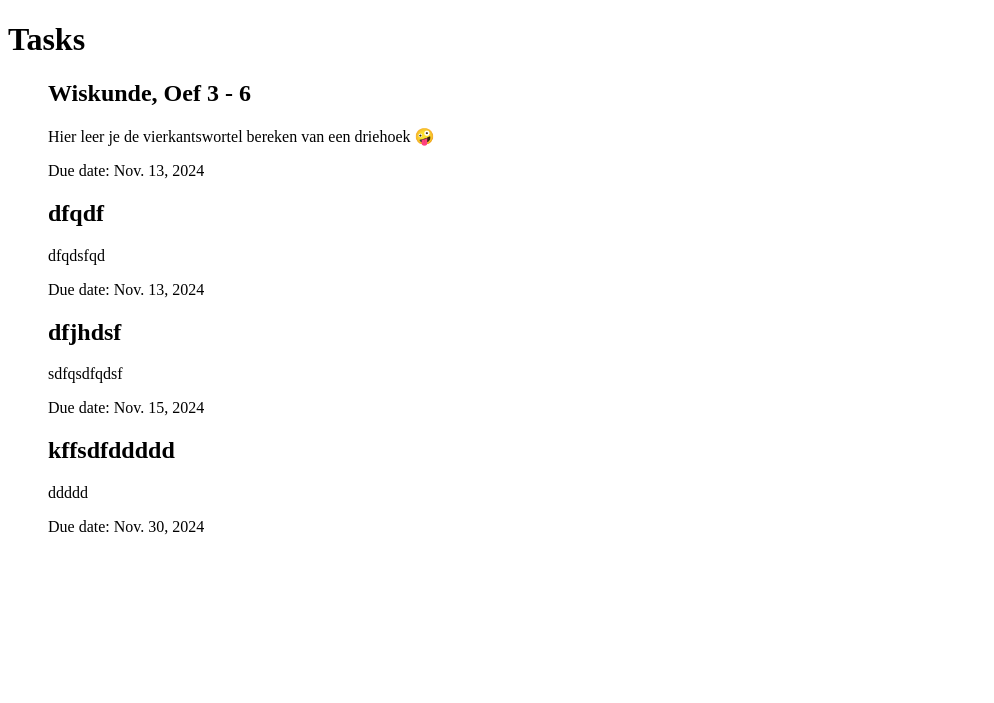
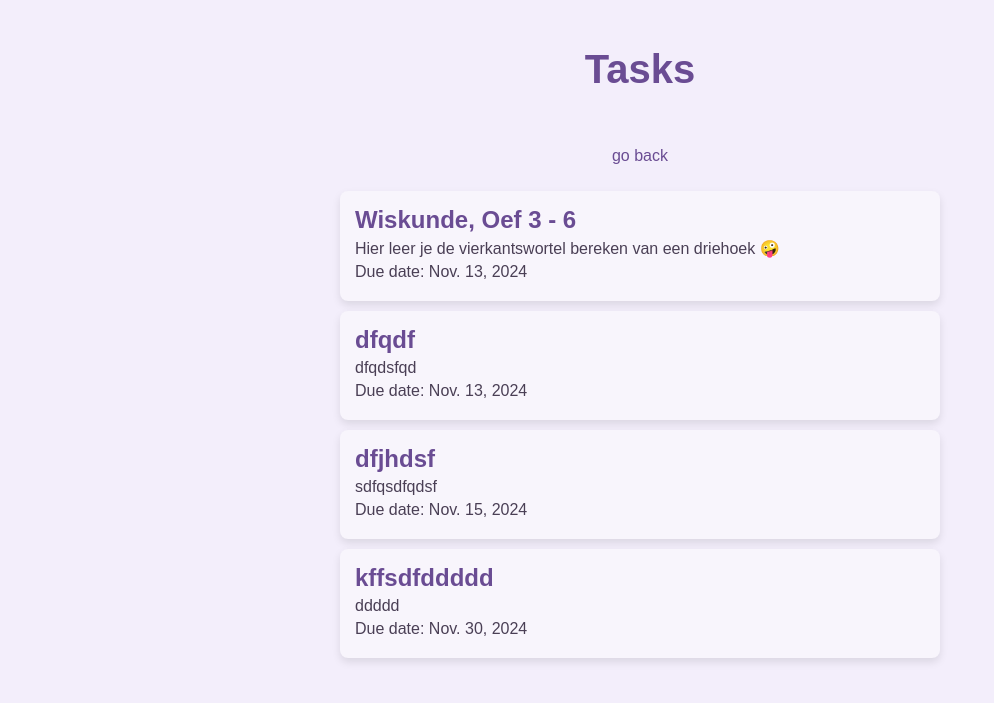
Before and after one commit to KarstenVerherstraeten/DjangoLogin, a Django app: page /accounts/view-tasks/ in a window 1280 px wide. Shown: the top 703 px of the page, without its empty margins (0-994 px from the left). Run offline with Django 5.2, Linux system fonts and the light colour scheme; data comes from the database, SQL or seed files in the repository.

Commit message:
Add CSS styling for viewTasks page and link stylesheet in HTML template

```diff
--- /dev/null
+++ b/login/static/login/viewTasks.css
@@ -0,0 +1,89 @@
+/* tasks.css */
+
+/* Body styling for consistent background and font */
+body {
+    font-family: Arial, sans-serif;
+    background-color: #f3eefb; /* Light purple background */
+    color: #4a3f55; /* Soft purple text */
+    display: flex;
+    flex-direction: column;
+    align-items: center;
+    margin: 0;
+    padding: 20px;
+}
+
+/* Header styling */
+h1 {
+    color: #6a4c93; /* Light purple */
+    font-size: 2.5rem;
+    margin-bottom: 1em;
+    text-align: center;
+}
+
+/* Task list container */
+ul {
+    list-style-type: none;
+    padding: 0;
+    width: 100%;
+    max-width: 600px;
+}
+
+/* Individual task container */
+div {
+    background-color: #f8f5fc; /* Very light purple */
+    padding: 15px;
+    margin: 10px 0;
+    border-radius: 8px;
+    box-shadow: 0 4px 8px rgba(0, 0, 0, 0.1);
+}
+
+/* Task title */
+h2 {
+    color: #6a4c93;
+    font-size: 1.5rem;
+    margin: 0 0 5px;
+}
+
+/* Task description and due date */
+p {
+    font-size: 1rem;
+    color: #4a3f55;
+    margin: 5px 0;
+}
+
+/* Message when there are no tasks */
+p.no-tasks {
+    color: #6a4c93;
+    font-size: 1.2rem;
+    text-align: center;
+    margin-top: 20px;
+}
+
+/* Go back link */
+a {
+    color: #6a4c93;
+    font-size: 1rem;
+    text-align: center;
+    margin-top: 15px;
+    text-decoration: none;
+    transition: color 0.3s ease;
+}
+
+a:hover {
+    color: #8e6bb3; /* Hover color for link */
+}
+
+/* Responsive adjustments */
+@media (max-width: 768px) {
+    h1 {
+        font-size: 2rem;
+    }
+
+    h2 {
+        font-size: 1.3rem;
+    }
+
+    p {
+        font-size: 0.9rem;
+    }
+}
--- a/login/templates/pages/viewTasks.html
+++ b/login/templates/pages/viewTasks.html
@@ -3,12 +3,14 @@
 <head>
     <meta charset="UTF-8">
     <meta name="viewport" content="width=device-width, initial-scale=1.0">
+    {% load static %}
+    <link rel="stylesheet" href="{% static 'login/viewTasks.css' %}">
     <title>Tasks</title>
 </head>
 <body>
 
 <h1>Tasks</h1>
-
+<a href="{% url 'login:dashboard' %}">go back</a>
 {% if tasks %}
     <ul>
         {% for task in tasks %}
@@ -19,6 +21,7 @@
            </div>
         {% endfor %}
     </ul>
+
 {% else %}
     <p>No tasks</p>
 {% endif %}
```
